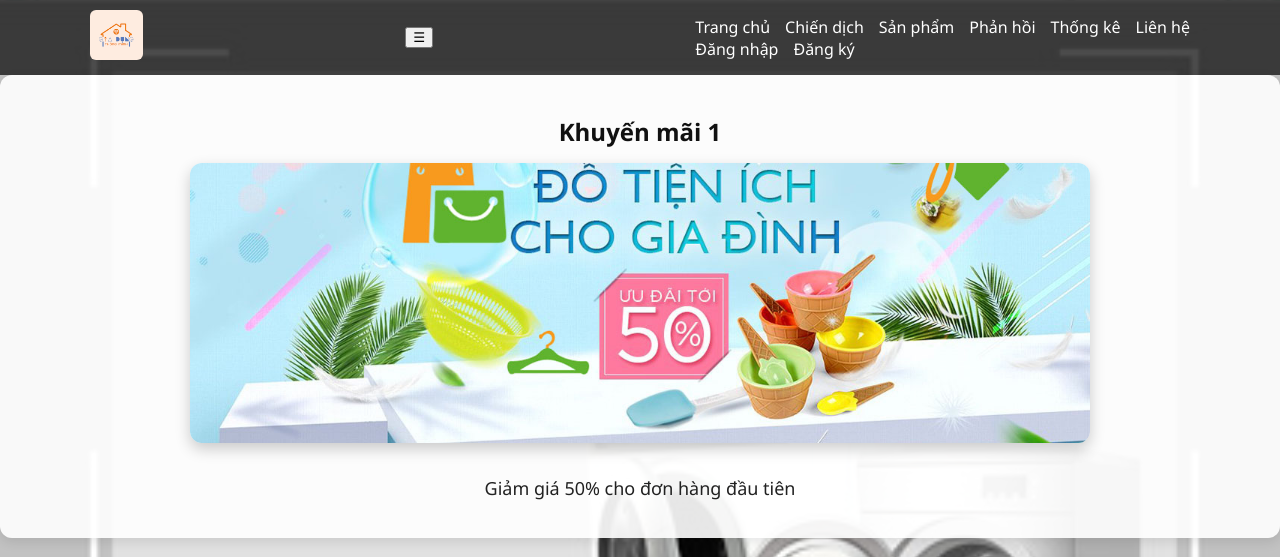
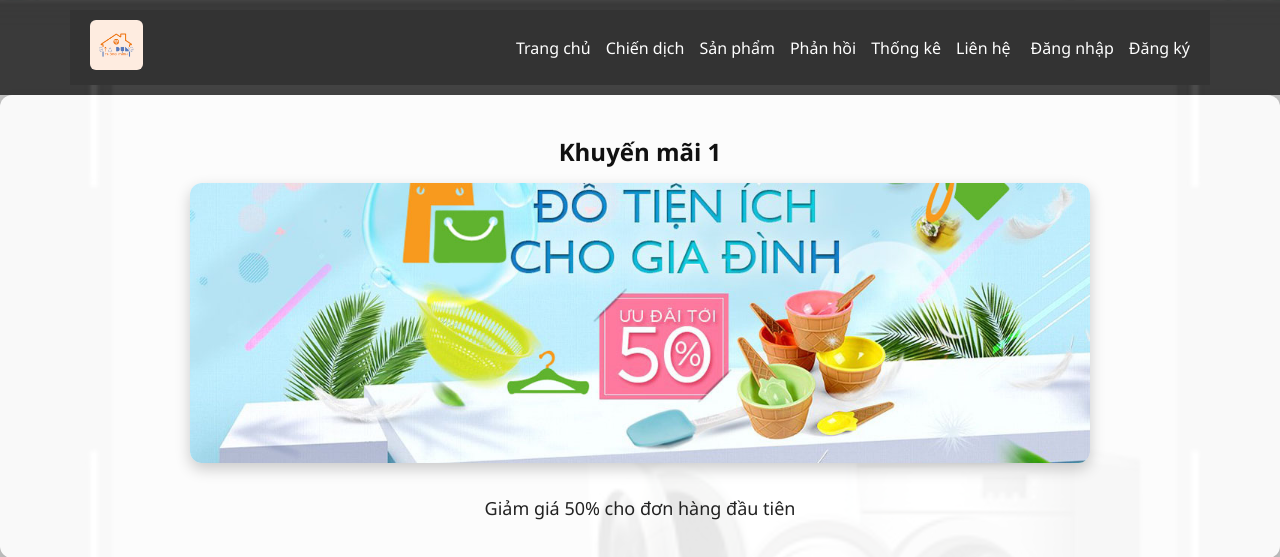
Before and after one commit to DuyManh-glitch/marketing, a Flask app: page /campaign in a window 1280 px wide. Shown: the top 557 px of the page. Run offline with Flask 2, Linux system fonts and the light colour scheme; data that the repository does not hold is empty.

Commit message:
style.css

```diff
--- a/marketing/static/css/style.css
+++ b/marketing/static/css/style.css
@@ -201,3 +201,87 @@
     color: rgb(5, 5, 5);
     font-style: italic;
 }
+
+/* Header layout */
+.header-flex {
+    display: flex;
+    justify-content: space-between;
+    align-items: center;
+    padding: 10px 20px;
+    background-color: #333;
+    color: white;
+    flex-wrap: wrap;
+}
+
+/* Logo */
+.logo img {
+    height: 50px;
+    object-fit: contain;
+}
+
+/* Hamburger button */
+.hamburger {
+    display: none;
+    font-size: 28px;
+    background: none;
+    border: none;
+    color: white;
+    cursor: pointer;
+}
+
+/* Menu desktop */
+.right-section {
+    display: flex;
+    flex-wrap: wrap;
+    align-items: center;
+    gap: 20px;
+}
+
+.main-nav, .user-menu {
+    display: flex;
+    gap: 15px;
+    align-items: center;
+}
+
+.main-nav a,
+.user-menu a,
+.user-menu span {
+    color: white;
+    text-decoration: none;
+    font-size: 16px;
+}
+
+/* Responsive */
+@media (max-width: 768px) {
+    .hamburger {
+        display: block;
+    }
+
+    .right-section {
+        display: none;
+        flex-direction: column;
+        align-items: flex-start;
+        background: #222;
+        position: absolute;
+        top: 60px;
+        left: 0;
+        width: 100%;
+        padding: 20px;
+    }
+
+    .right-section.show {
+        display: flex;
+    }
+
+    .main-nav, .user-menu {
+        flex-direction: column;
+        gap: 10px;
+        width: 100%;
+    }
+
+    .main-nav a, .user-menu a, .user-menu span {
+        width: 100%;
+        padding: 10px 0;
+        border-bottom: 1px solid #444;
+    }
+}
```
